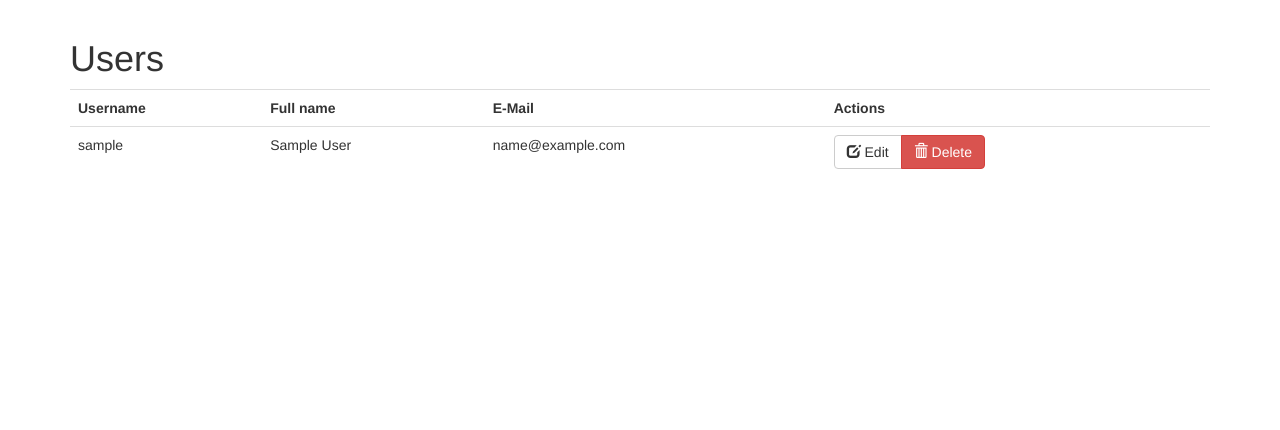
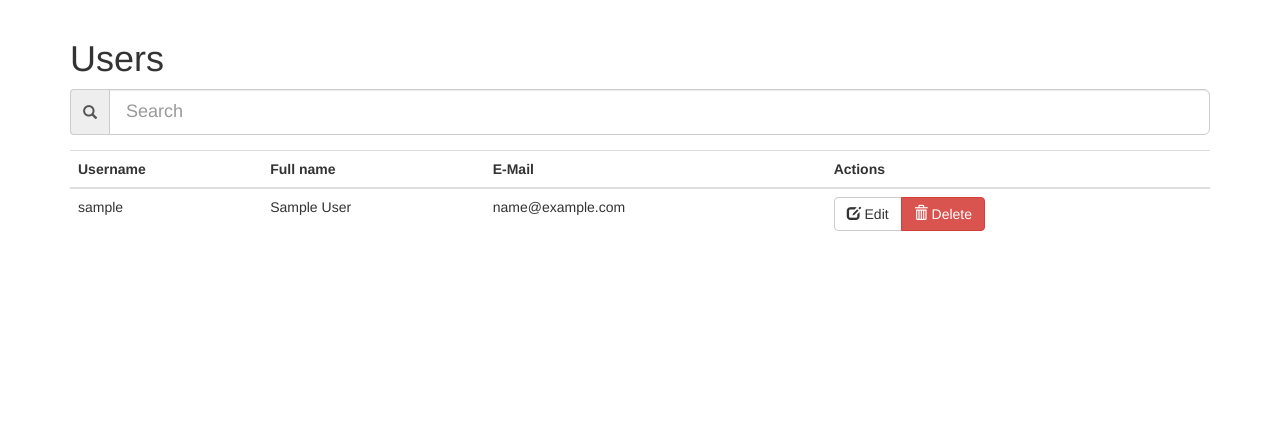
Before and after one commit to fabianfreyer/account_management, a Flask app: template app/user/templates/admin/listUsers.html in a window 1280 px wide. Shown: the part 51-481 px from the top of the page. Run offline with Flask 2, Linux system fonts and the light colour scheme; the template is opened without the code that fills it: most values are stand-ins (such as "Sample title", 1, 10 or a date in 2020); some libraries are stand-ins or nearby versions.

Commit message:
Add javascript form to list users

```diff
--- a/app/user/templates/admin/listUsers.html
+++ b/app/user/templates/admin/listUsers.html
@@ -2,9 +2,64 @@
 
 {% block title %}Users{% endblock %}
 
+{% block scripts %}
+{{ super() }}
+<script type="text/javascript">
+// Adapted from http://jsfiddle.net/ukW2C/3/
+$("#search").keyup(function () {
+      //split the current value of search
+      var data = this.value.split(" ");
+
+      //create a jquery object of the rows
+      var jo = $("#users").find("tr");
+      if (this.value == "") {
+                jo.show();
+                $("#search-group").removeClass("has-error");
+                $("#search-group").removeClass("has-success");
+                return;
+            }
+      //hide all the rows
+      jo.hide();
+
+      //Recusively filter the jquery object to get results.
+      filtered = jo.filter(function (i, v) {
+                var $t = $(this);
+                for (var d = 0; d < data.length; ++d) {
+                              if ($t.is(":contains('" + data[d] + "')")) {
+                                                return true;
+                                            }
+                          }
+                return false;
+            });
+      //show the rows that match.
+      filtered.show();
+
+      //update the search bar validation status
+      if (filtered.length) {
+        $("#search-group").addClass("has-success");
+        $("#search-group").removeClass("has-error");
+      } else {
+        $("#search-group").addClass("has-error");
+        $("#search-group").removeClass("has-success");
+      }
+}).focus(function () {
+      this.value = "";
+      $(this).unbind('focus');
+});
+</script>
+{% endblock %}
+
 {% block content %}
 <div class="container">
   <h1>Users</h1>
+
+  <div id="search-group" class="form-group has-feedback">
+    <label class="control-label sr-only" for="search">Search for users</label>
+    <div class="input-group">
+      <span class="input-group-addon"><span class="glyphicon glyphicon-search" aria-hidden="true"></span></span>
+      <input id="search" type="text" class="form-control input-lg" placeholder="Search">
+    </div>
+  </div>
 
   <table class='table'>
     <tr>
@@ -13,6 +68,7 @@
       <th>E-Mail</th>
       <th>Actions</th>
     </tr>
+    <tbody id="users">
       {% for user in users %}
       <tr>
         <td>{{ user.username }}</td>
@@ -30,6 +86,7 @@
         </td>
       </tr>
     {% endfor %}
+    </tbody>
   </table>
 </div>
 {% endblock %}
```
Lines whose indentation alone changed are shown as unchanged.
